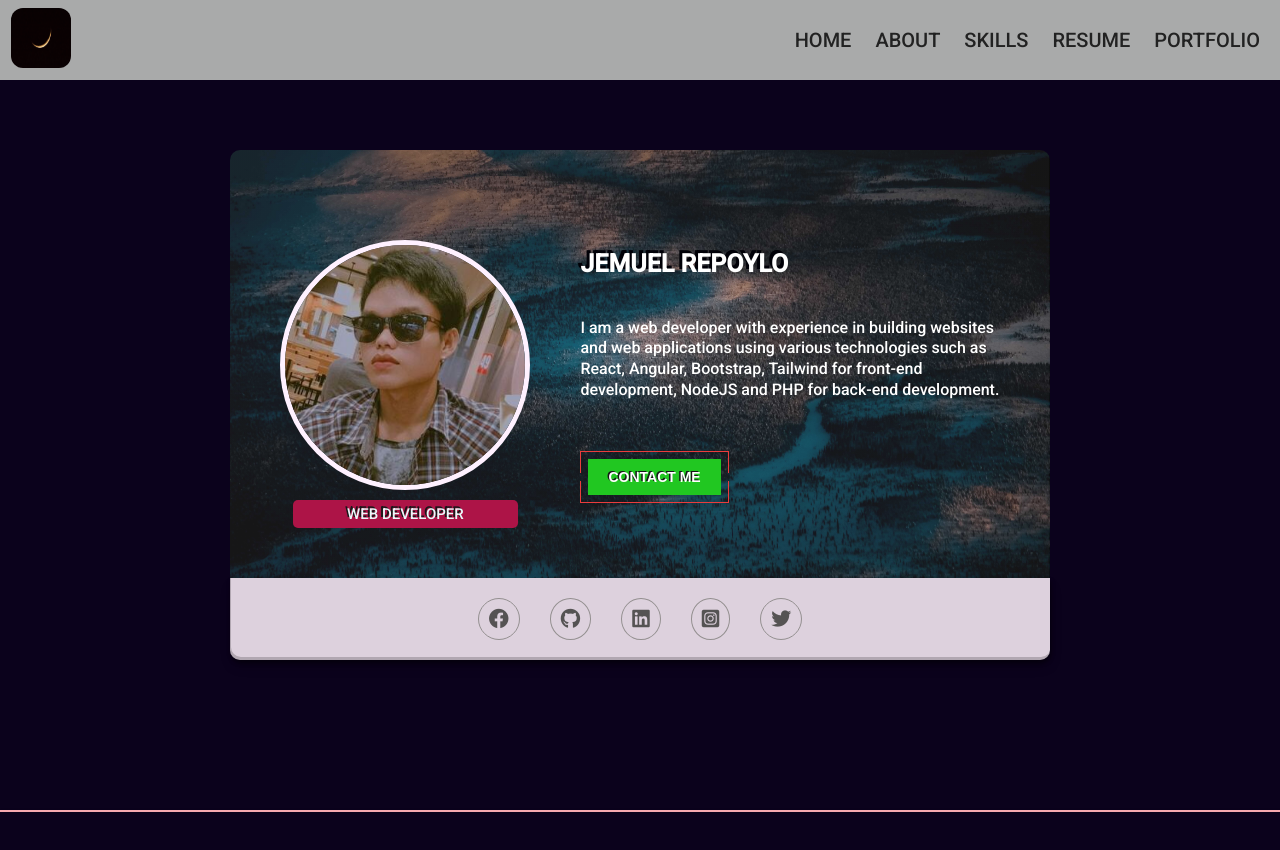
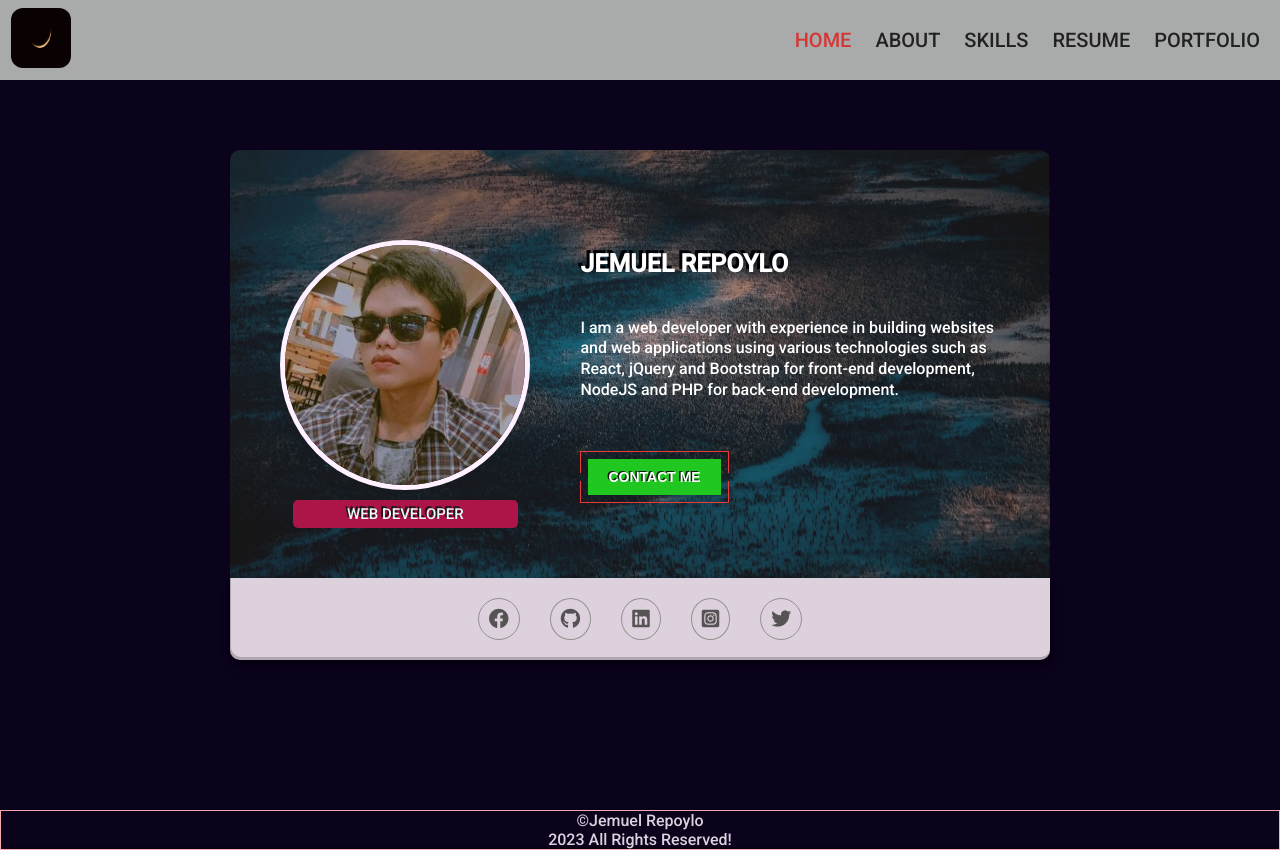
Before and after one commit to syjem/Jemuel-Web-Developer, a plain HTML site: page index.html in a window 1280 px wide. Before the commit the page ends 812 px from the top, so only its background shows below. Drawn offline with Linux system fonts and the light colour scheme.

Commit message:
change text

```diff
--- a/index.html
+++ b/index.html
@@ -18,7 +18,7 @@
         </a>
         <nav>
             <ul>
-                <a href="#"><li>Home</li></a>
+                <a href="#home"><li class="active">Home</li></a>
                 <a href="#"><li>About</li></a>
                 <a href="#"><li>Skills</li></a>
                 <a href="#"><li>Resume</li></a>
@@ -26,8 +26,7 @@
             </ul>
         </nav>
     </header>
-
-    <main class="main">
+    <main class="main" id="home">
         <section class="profile">
             <div class="image-container">
                 <img src="img/shades.jpg"
@@ -45,7 +44,7 @@
                 <p class="text">
                     I am a web developer with experience in building
                     websites and web applications using various technologies
-                    such as React, Angular, Bootstrap, Tailwind for front-end
+                    such as React, jQuery and Bootstrap for front-end
                     development, NodeJS and PHP for back-end development.
                 </p>
 
@@ -79,7 +78,10 @@
     </main>
 
     <footer class="footer">
-
+        <div class="footer-info">
+            <p>&copy;Jemuel Repoylo</p>
+            <p>2023 All Rights Reserved!</p>
+        </div>
     </footer>
 </body>
 </html>
```
